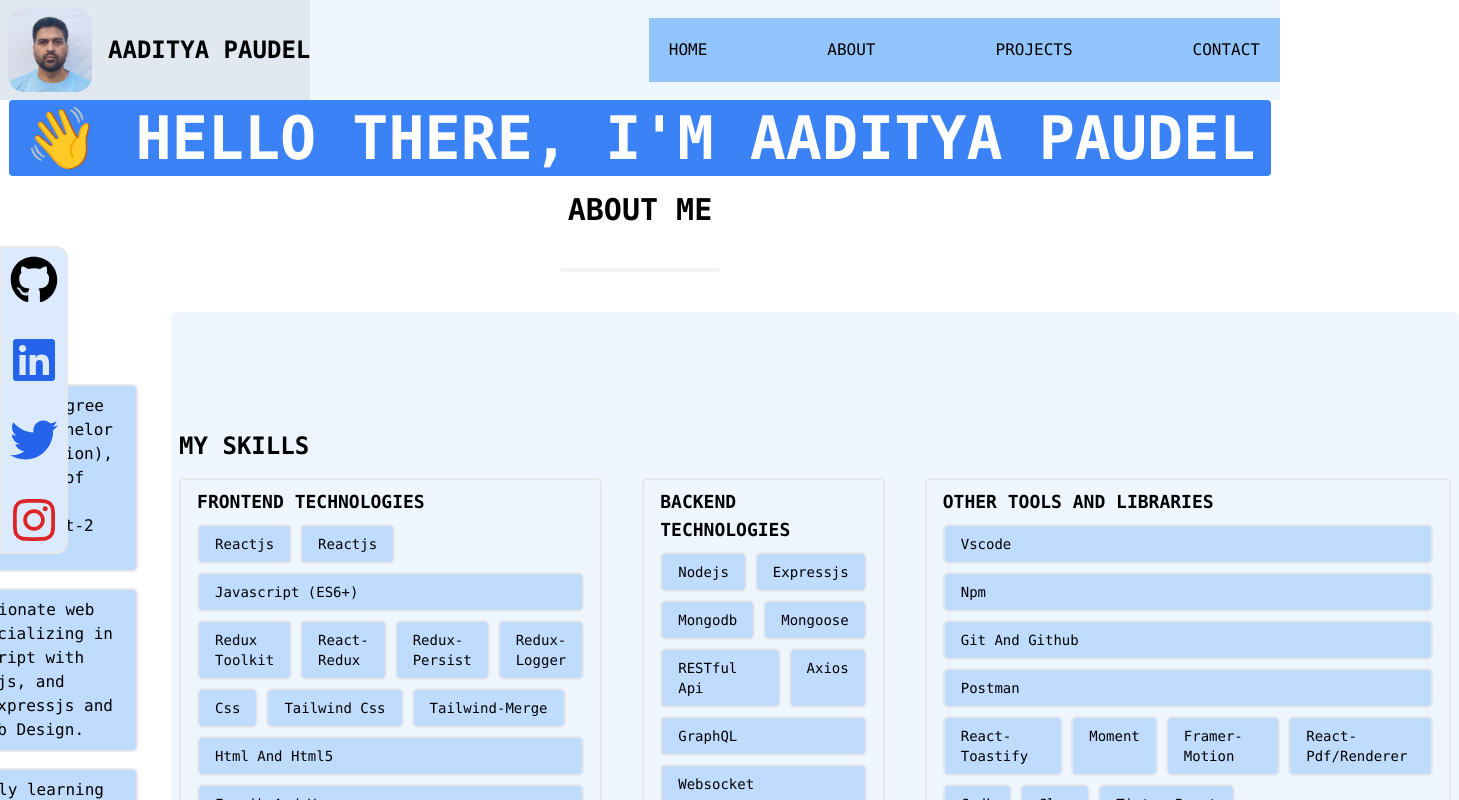
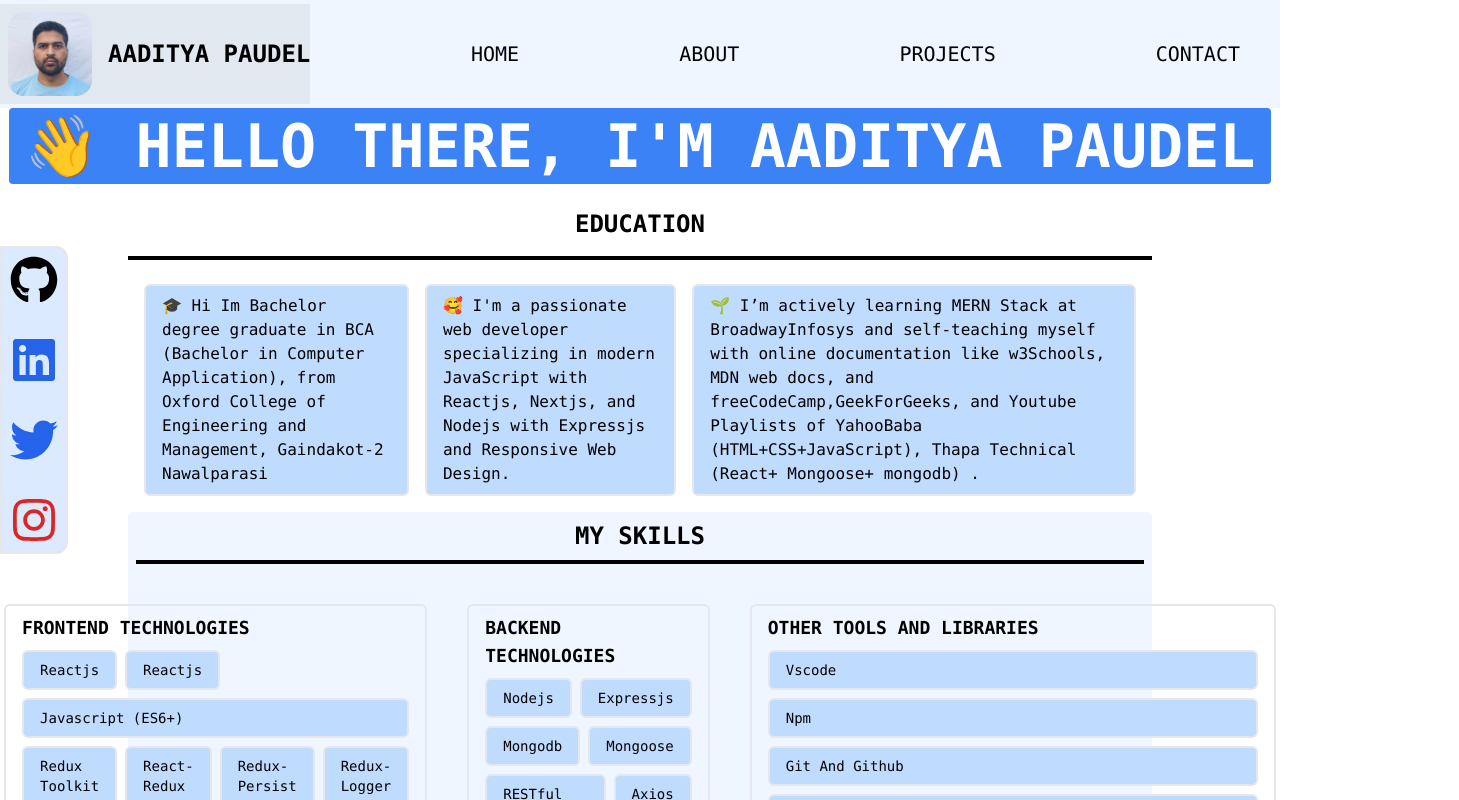
Before and after one commit to adityaspaudel/portfolio, a Next.js app in the folder client/: page /home in a window 1280 px wide. Shown: the top 800 px of the page, 1459 px wide, since content can reach past the window. Built offline with nearby package versions, Linux system fonts and the light colour scheme.

Commit message:
somde bug fixed on education & skills

```diff
--- a/client/src/app/home/page.js
+++ b/client/src/app/home/page.js
@@ -133,11 +133,19 @@ const WelcomeHome = () => {
 					/>
 					<div className="text-2xl">Aaditya Paudel</div>
 				</div>
-				<div className="flex gap-20 bg-blue-300 justify-start items-start sticky mt-0 top-0 right-0">
-					<div className="p-5 hover:bg-blue-200 cursor-pointer">Home</div>
-					<div className="p-5 hover:bg-blue-200 cursor-pointer">About</div>
-					<div className="p-5 hover:bg-blue-200 cursor-pointer">Projects</div>
-					<div className="p-5 hover:bg-blue-200 cursor-pointer">Contact</div>
+				<div className="flex gap-20  justify-start items-start sticky mt-0 top-0 right-0">
+					<div className="p-10 hover:bg-blue-200 text-xl cursor-pointer">
+						Home
+					</div>
+					<div className="p-10 hover:bg-blue-200 text-xl cursor-pointer">
+						About
+					</div>
+					<div className="p-10 hover:bg-blue-200 text-xl cursor-pointer">
+						Projects
+					</div>
+					<div className="p-10 hover:bg-blue-200 text-xl cursor-pointer">
+						Contact
+					</div>
 				</div>
 			</div>
 
@@ -148,14 +156,16 @@ const WelcomeHome = () => {
 				</div>
 
 				{/* About Me ---------------------------------------------------*/}
-				<div className="flex flex-col  justify-center items-center">
-					<h1 className="uppercase font-bold text-3xl">About me</h1>
-					<hr className="w-40 h-1 mx-auto my-4 bg-gray-100 border-0 rounded md:my-10 dark:bg-gray-700" />
-					<div className="flex justify-between gap-10]">
-						<div className="flex gap-2 flex-col justify-between items-center">
+				<div className="flex flex-col w-[80%] justify-center items-center">
+					{/* <h1 className="uppercase font-bold text-3xl">About me</h1> */}
+					{/* <hr className=" border-black border-2 w-full" />
+					<hr className="w-40 h-1 mx-auto my-4 bg-gray-100 border-0 rounded md:my-10 dark:bg-gray-700" /> */}
+					<div className="flex justify-between items-center gap-10]">
+						<div className="flex gap-2 flex-col  justify-center items-center">
 							<h1 className="uppercase font-bold text-2xl p-2 ">Education</h1>
-							<div className="w-[350px] list-none p-2">
-								<div className="flex flex-col gap-4 w-[300px] list-none p-2  m-auto">
+							<hr className=" border-black border-2 w-full" />{" "}
+							<div className=" list-none p-2">
+								<div className="flex gap-4  list-none p-2  m-auto">
 									<li className="bg-blue-200 border-2 hover:border-black p-2 rounded-md transition-transform duration-300 hover:scale-110  px-4 py-2 ">
 										🎓 Hi Im Bachelor degree graduate in BCA (Bachelor in
 										Computer Application), from Oxford College of Engineering
@@ -176,14 +186,16 @@ const WelcomeHome = () => {
 								</div>
 							</div>
 						</div>
+					</div>
 
 					{/* Skills--------------------------------------------------------- */}
-						<div className="flex gap-10 justify-between items-center p-2 rounded-md bg-blue-50">
-							<div className="flex gap-2 flex-col list-none capitalize text-sm">
-								<div className="flex gap-2">
-									<h1 className="uppercase font-bold text-2xl">My skills</h1>
-									<br />
-									<br />
+					<div className="flex gap-10 w-full  justify-between items-center p-2 rounded-md bg-blue-50">
+						<div className="flex gap-10 flex-col list-none capitalize text-sm justify-center  w-full items-center">
+							<div className="flex justify-center  items-center gap-2 w-full">
+								<div className="flex gap-2 w-full flex-col jsutify-center items-center uppercase font-bold text-2xl  ">
+									<h1>My skills</h1>
+									<hr className="border-2 border-black w-full" />
+								</div>
 							</div>
 							{/* here ----------------------------*/}
 							<div className="flex gap-10 ">
@@ -352,7 +364,6 @@ const WelcomeHome = () => {
 						</div>
 					</div>
 				</div>
-				</div>
 
 				{/* Contact Form ------------------------------------------------------ */}
 				<div className="border-2 hover:border-black p-8 rounded-xl transition-transform duration-300 hover:scale-110  px-4 py-2 ">
```
Lines whose indentation alone changed are shown as unchanged.
